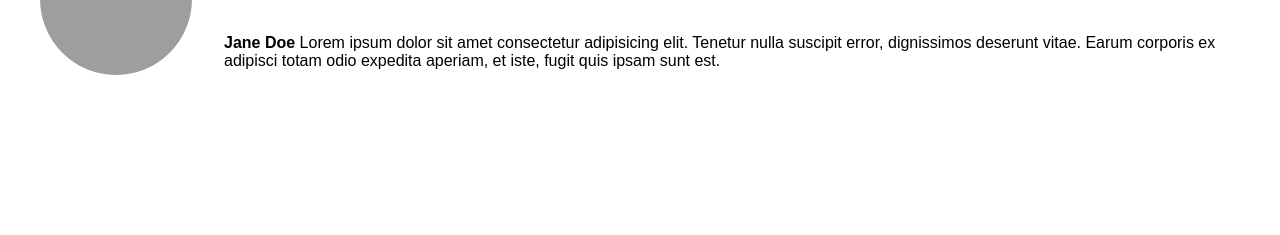
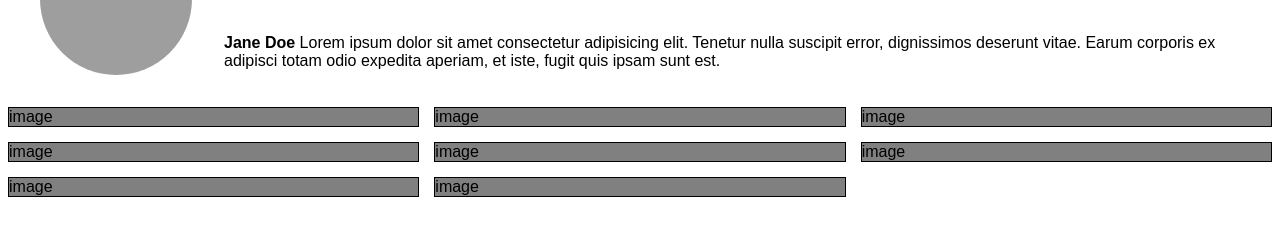
Before and after one commit to FranciscoJavierMartin/yaic-old, a Next.js app in the folder client/: page / in a window 1280 px wide. Shown: the part 185-420 px from the top of the page. Built offline with nearby package versions, Linux system fonts and the light colour scheme; grey boxes are pictures that could not be loaded.

Commit message:
Add post list

```diff
--- /dev/null
+++ b/client/components/post-list/PostList.module.scss
@@ -0,0 +1,19 @@
+.postList {
+  display: grid;
+  grid-template-columns: 1fr;
+  grid-row-gap: 15px;
+  grid-column-gap: 15px;
+
+  @media (min-width: $sm-screen) {
+    grid-template-columns: 1fr 1fr;
+  }
+
+  @media (min-width: $lg-screen) {
+    grid-template-columns: 1fr 1fr 1fr;
+  }
+
+  .post {
+    background-color: gray;
+    border: 1px solid black;
+  }
+}
--- /dev/null
+++ b/client/components/post-list/PostList.tsx
@@ -0,0 +1,14 @@
+import React from 'react';
+import styles from './PostList.module.scss';
+
+export default function PostList() {
+  return (
+    <div className={styles.postList}>
+      {[1, 2, 3, 4, 5, 6, 7, 8].map((index) => (
+        <div key={index} className={styles.post}>
+          image
+        </div>
+      ))}
+    </div>
+  );
+}
--- a/client/pages/index.tsx
+++ b/client/pages/index.tsx
@@ -2,6 +2,7 @@ import type { NextPage } from 'next';
 import Head from 'next/head';
 import Navbar from '@/components/navbar/Navbar';
 import ProfileInfo from '@/components/profile-info/ProfileInfo';
+import PostList from '@/components/post-list/PostList';
 
 const Home: NextPage = () => {
   return (
@@ -13,6 +14,7 @@ const Home: NextPage = () => {
       </Head>
       <Navbar />
       <ProfileInfo />
+      <PostList />
     </div>
   );
 };
```
